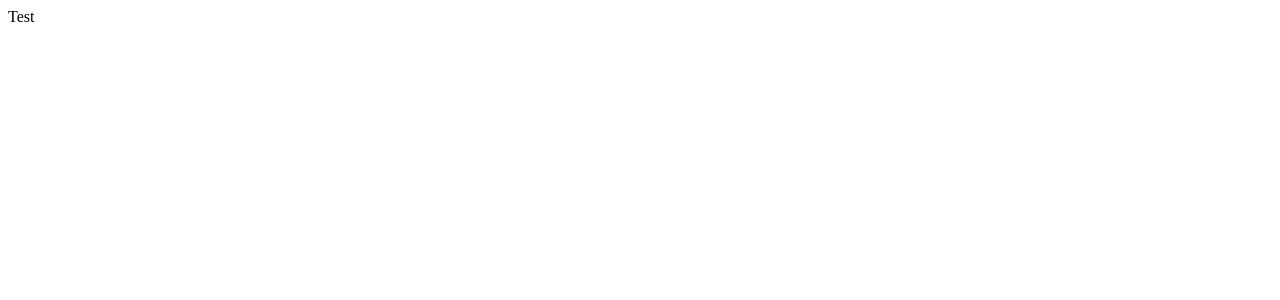
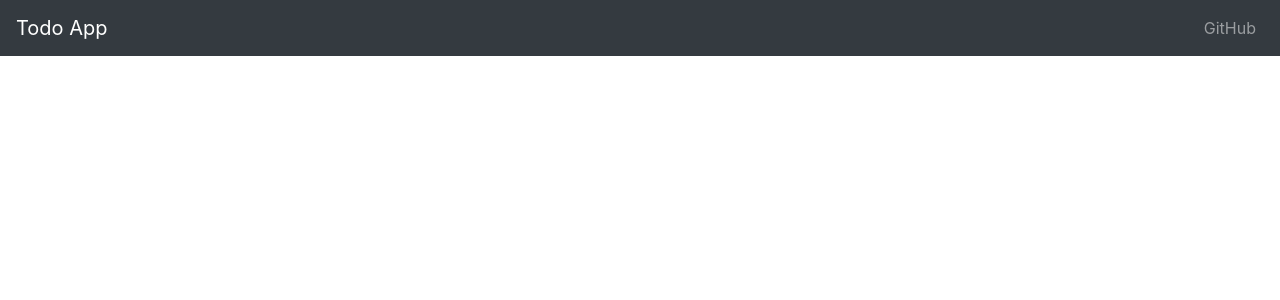
Before and after one commit to witoldmetel/MERN-interview, a React (Create React App) app in the folder client/: page / in a window 1280 px wide. Shown: the top 300 px of the page. Built offline with nearby package versions, Linux system fonts and the light colour scheme.

Commit message:
Add Navbar

```diff
--- a/client/src/App.js
+++ b/client/src/App.js
@@ -1,10 +1,13 @@
 import React, { Component } from 'react';
+
+import 'bootstrap/dist/css/bootstrap.min.css';
+import AppNavbar from './components/AppNavbar';
 
 class App extends Component {
   render() {
     return (
       <div className="App">
-        Test
+        <AppNavbar />
       </div>
     );
   }
--- /dev/null
+++ b/client/src/components/AppNavbar.js
@@ -0,0 +1,42 @@
+import React, { Component } from 'react';
+import {
+    Collapse,
+    Navbar,
+    NavbarToggler,
+    NavbarBrand,
+    Nav,
+    NavItem,
+    NavLink
+} from 'reactstrap';
+
+export default class AppNavbar extends Component {
+    state = {
+        isOpen: false
+    };
+
+    toggle = () => {
+        this.setState({
+            isOpen: !this.state.isOpen
+        });
+    }
+
+    render() {
+        return (
+        <div>
+            <Navbar color="dark" dark expand="sm">
+                <NavbarBrand href="/">Todo App</NavbarBrand>
+                <NavbarToggler onClick={this.toggle} />
+                <Collapse isOpen={this.state.isOpen} navbar>
+                    <Nav className="ml-auto" navbar>
+                    <NavItem>
+                        <NavLink href="https://github.com/witoldmetel/MERN_Interview" target="_blank">
+                            GitHub
+                        </NavLink>
+                    </NavItem>
+                    </Nav>
+                </Collapse>
+            </Navbar>
+        </div>
+        )
+    }
+}
```
